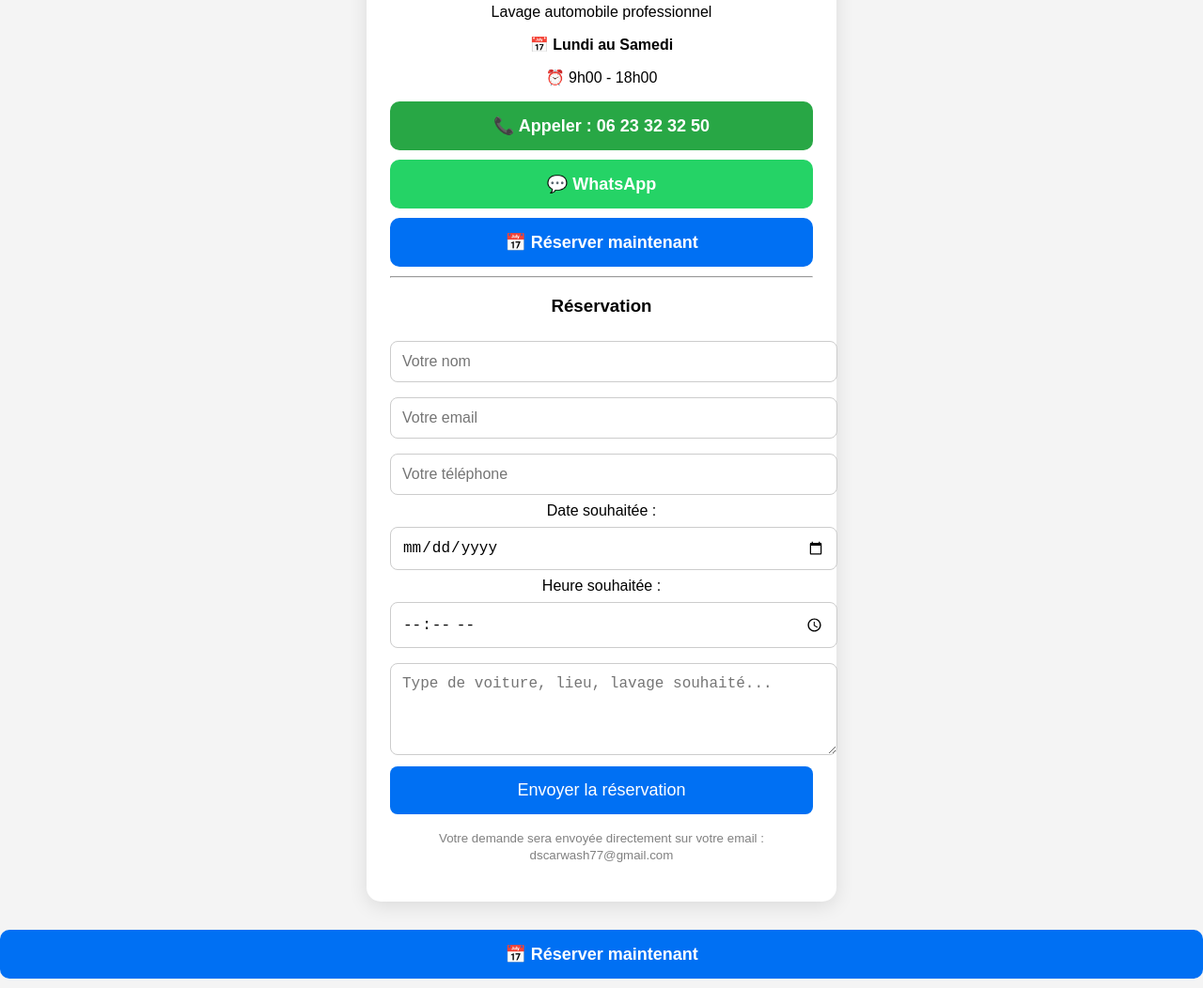
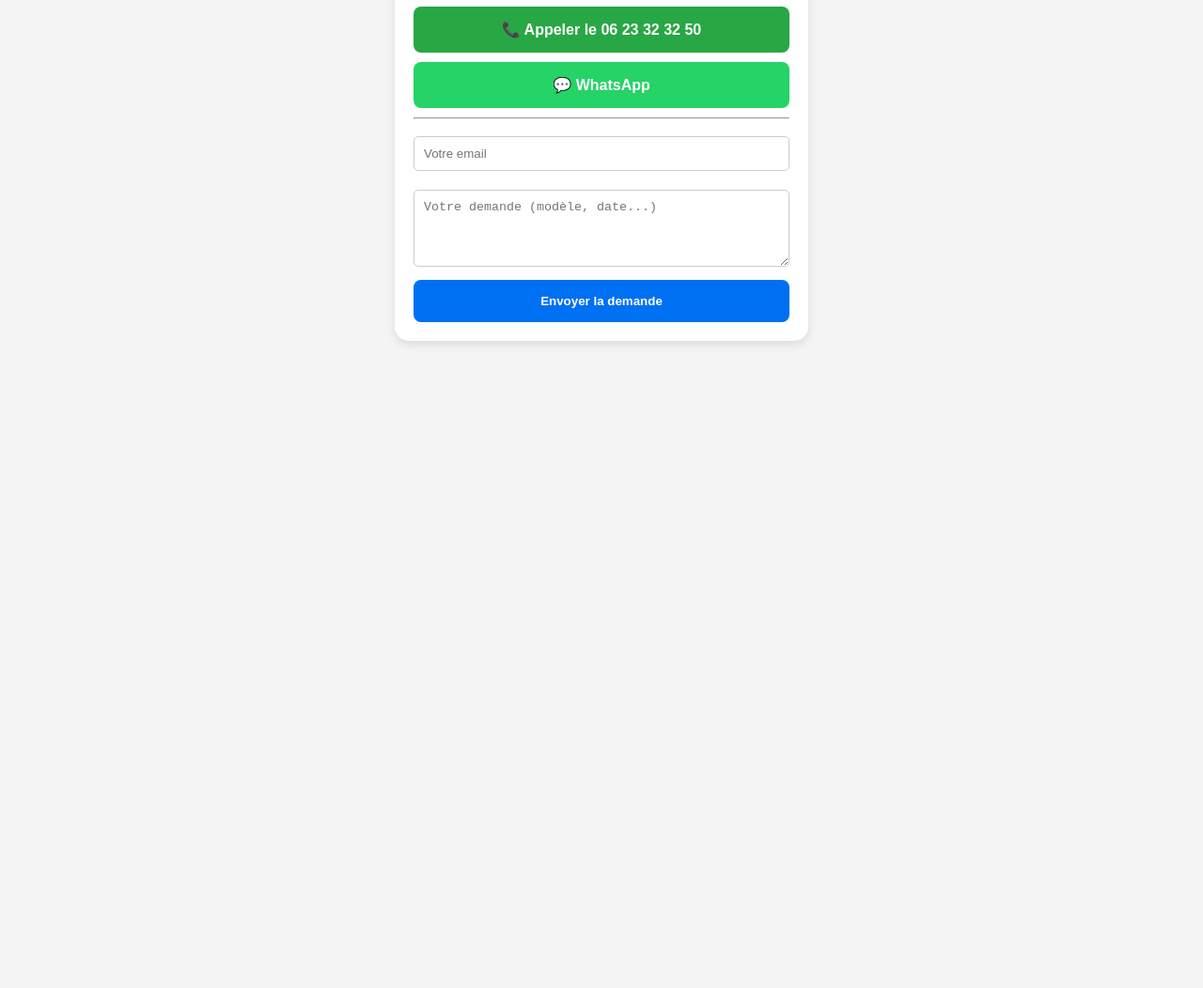
Before and after one commit to dscarwash77/Dscarwash-, a plain HTML site: page index.html in a window 1280 px wide. Shown: the part 122-1174 px from the top of the page at 94% size. After the commit the page ends 800 px from the top, so only its background shows below. Drawn offline with Linux system fonts and the light colour scheme.

Commit message:
Update index.html

```diff
--- a/index.html
+++ b/index.html
@@ -3,129 +3,28 @@
 <head>
     <meta charset="UTF-8">
     <meta name="viewport" content="width=device-width, initial-scale=1.0">
-
     <title>Dscarwash77</title>
-
     <style>
-body {
-    font-family: Arial, sans-serif;
-    margin: 0;
-    background: #f4f4f4;
-    text-align: center;
-}
-
-.container {
-    max-width: 500px;
-    margin: auto;
-    padding: 20px;
-}
-
-.card {
-    background: white;
-    padding: 25px;
-    border-radius: 15px;
-    box-shadow: 0 5px 20px rgba(0,0,0,0.1);
-}
-
-h1 {
-    color: #0070f3;
-}
-
-.btn {
-    display: block;
-    padding: 15px;
-    margin: 10px 0;
-    border-radius: 10px;
-    text-decoration: none;
-    color: white;
-    font-weight: bold;
-    font-size: 18px;
-}
-
-.call { background: #28a745; }
-.whatsapp { background: #25D366; }
-.reserve { background: #0070f3; }
-
-.btn:hover {
-    opacity: 0.9;
-}
-
-input, textarea {
-    width: 100%;
-    padding: 12px;
-    margin: 8px 0;
-    border-radius: 8px;
-    border: 1px solid #ccc;
-    font-size: 16px;
-}
-
-button {
-    width: 100%;
-    padding: 15px;
-    border: none;
-    background: #0070f3;
-    color: white;
-    font-size: 18px;
-    border-radius: 8px;
-    cursor: pointer;
-}
-
-small {
-    color: gray;
-}
+        body { font-family: sans-serif; text-align: center; padding: 20px; background: #f4f4f4; }
+        .card { background: white; padding: 20px; border-radius: 15px; max-width: 400px; margin: auto; box-shadow: 0 4px 10px rgba(0,0,0,0.1); }
+        .btn { display: block; padding: 15px; margin: 10px 0; border-radius: 8px; text-decoration: none; font-weight: bold; color: white; }
+        .tel { background: #28a745; }
+        .ws { background: #25D366; }
+        input, textarea { width: 100%; padding: 10px; margin: 10px 0; border: 1px solid #ccc; border-radius: 5px; box-sizing: border-box; }
+        button { width: 100%; padding: 15px; background: #0070f3; color: white; border: none; border-radius: 8px; font-weight: bold; cursor: pointer; }
     </style>
 </head>
-
 <body>
-
-<div class="container">
-
     <div class="card">
-
         <h1>Dscarwash77 🧼</h1>
-<p>Lavage automobile professionnel</p>
-
-<p><strong>📅 Lundi au Samedi</strong></p>
-<p>⏰ 9h00 - 18h00</p>
-
-<a href="tel:+33623323250" class="btn call">📞 Appeler : 06 23 32 32 50</a>
-<a href="https://wa.me/33623323250" class="btn whatsapp">💬 WhatsApp</a>
-
-<a href="#form" class="btn reserve">📅 Réserver maintenant</a>
-
+        <a href="tel:+33623323250" class="btn tel">📞 Appeler le 06 23 32 32 50</a>
+        <a href="https://wa.me/33623323250" class="btn ws">💬 WhatsApp</a>
         <hr>
-
-<form id="form" action="https://formsubmit.co/dscarwash77@gmail.com" method="POST">
-
-<input type="hidden" name="_captcha" value="false">
-<input type="hidden" name="_subject" value="Nouvelle réservation Dscarwash77">
-
-<h3>Réservation</h3>
-
-<input type="text" name="nom" placeholder="Votre nom" required>
+        <form action="https://formsubmit.co/dscarwash77@gmail.com" method="POST">
             <input type="email" name="email" placeholder="Votre email" required>
-<input type="tel" name="telephone" placeholder="Votre téléphone" required>
-
-<label>Date souhaitée :</label>
-<input type="date" name="date" required>
-
-<label>Heure souhaitée :</label>
-<input type="time" name="heure" required>
-
-<textarea name="message" rows="4" placeholder="Type de voiture, lieu, lavage souhaité..." required></textarea>
-
-<button type="submit">Envoyer la réservation</button>
-
+            <textarea name="message" rows="4" placeholder="Votre demande (modèle, date...)" required></textarea>
+            <button type="submit">Envoyer la demande</button>
         </form>
-
-<p><small>Votre demande sera envoyée directement sur votre email : dscarwash77@gmail.com</small></p>
-
     </div>
-
-</div>
-    <a href="#form" class="btn reserve" onclick="document.getElementById('form').scrollIntoView({behavior: 'smooth'}); return false;">
-📅 Réserver maintenant
-</a>
-
 </body>
 </html>
```
Lines whose indentation alone changed are shown as unchanged.
